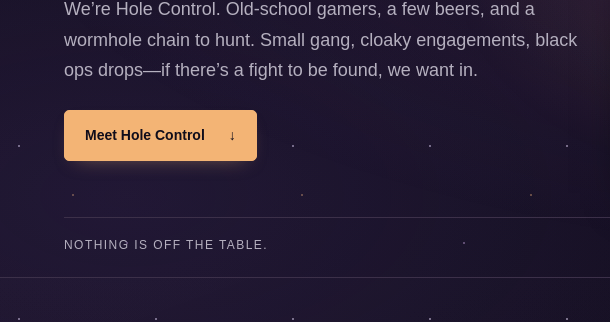
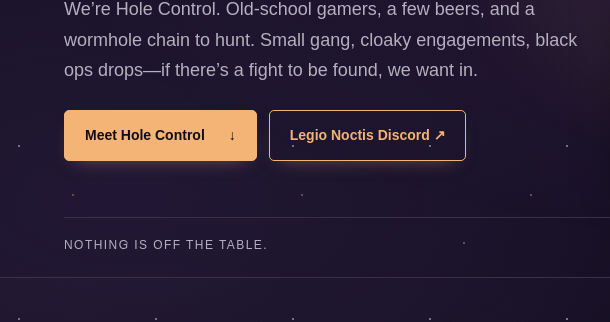
Before and after one commit to cApsl0ckd3m0n1/Hole-Control-Website, a plain HTML site: page index.html in a window 1280 px wide. Shown: the part 404-726 px from the top of the page, 0-610 px from the left. Drawn offline with Linux system fonts and the light colour scheme.

Commit message:
Add Discord button to the website introduction

```diff
--- a/index.html
+++ b/index.html
@@ -16,7 +16,10 @@
     <p class="eyebrow">EVE ONLINE / J-SPACE</p>
     <h1 id="hero-title">We major in PvP.<br><em>Minor in everything else.</em></h1>
     <p class="intro">We’re Hole Control. Old-school gamers, a few beers, and a wormhole chain to hunt. Small gang, cloaky engagements, black ops drops—if there’s a fight to be found, we want in.</p>
-    <a class="button" href="#about">Meet Hole Control <span aria-hidden="true">↓</span></a>
+    <div class="hero-actions">
+      <a class="button" href="#about">Meet Hole Control <span aria-hidden="true">↓</span></a>
+      <a class="button outline" href="https://discord.gg/fGfdxkbVRg" target="_blank" rel="noopener noreferrer">Legio Noctis Discord ↗</a>
+    </div>
   </div>
   <figure class="hero-art"><img src="assets/hole-control-banner.png" width="4048" height="2381" alt="Hole Control HC banner featuring an armed cartoon worm above flames and the words Never Stop the Madness" fetchpriority="high"></figure>
   <div class="hero-bottom"><span>NOTHING IS OFF THE TABLE.</span><span>01 / HOLE CONTROL</span></div>
--- a/styles.css
+++ b/styles.css
@@ -161,3 +161,6 @@
 @media (prefers-reduced-motion: reduce) {
   body::before { position: absolute; }
 }
+
+.hero-actions { display: flex; flex-wrap: wrap; gap: 12px; }
+.hero-actions > .button { min-width: 0; }
```
